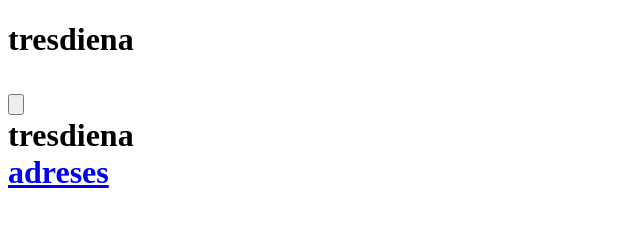
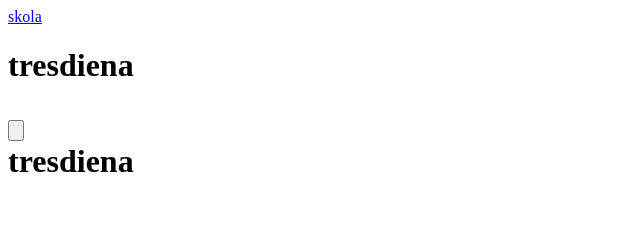
Before and after one commit to ghugoe/TestWeb, a plain HTML site: page index.html in a window 1280 px wide. Shown: the whole page, without its empty margins (0-640 px from the left). Drawn offline with Linux system fonts and the light colour scheme.

Commit message:
meginajums

```diff
--- a/index.html
+++ b/index.html
@@ -11,8 +11,9 @@ and open the template in the editor.
         <meta name="viewport" content="width=device-width, initial-scale=1.0">
     </head>
     <body>
+        <a href="skola.html">skola</a>
         <h1> tresdiena <h1> <input type="submit" value="" />
         <div>tresdiena</div>
-         <a href="adreses.html">adreses</a>
+
     </body>
 </html>
```
Also changed, not shown: skola.html (renamed from adreses.html).
